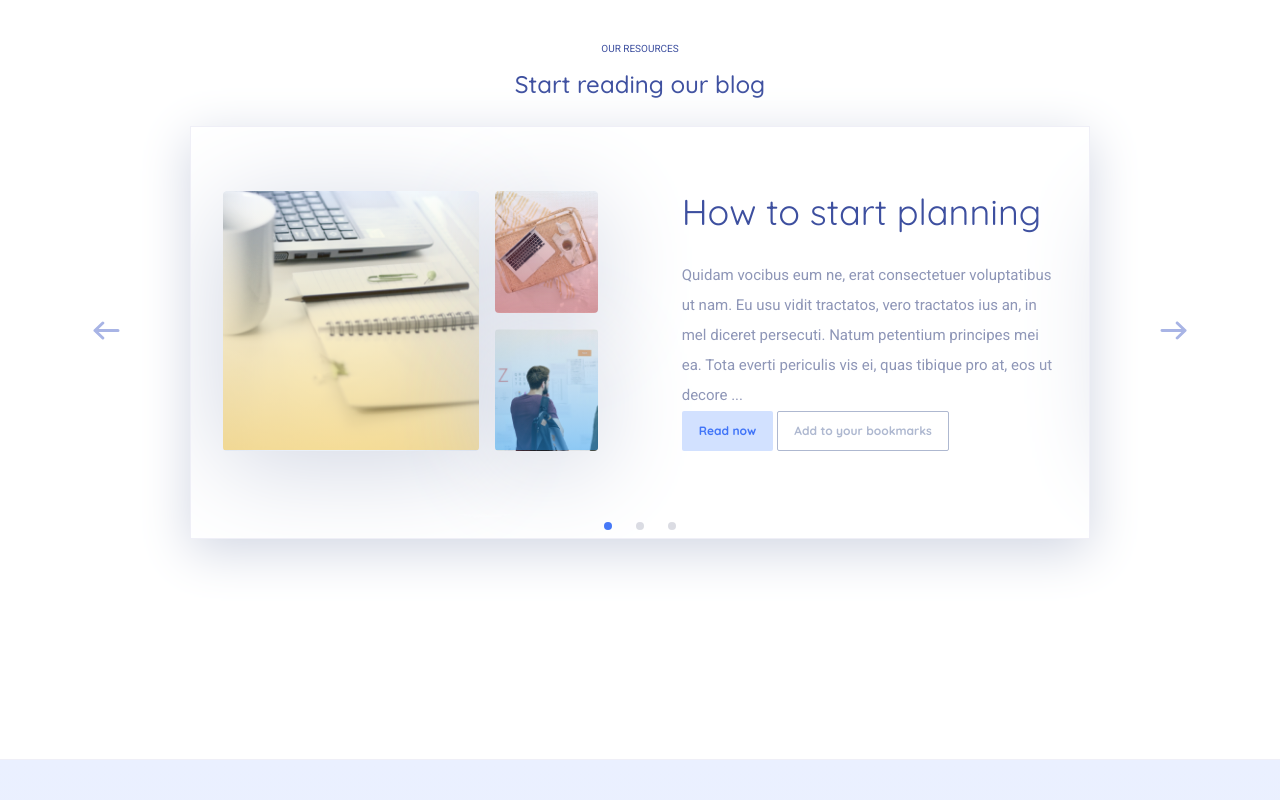
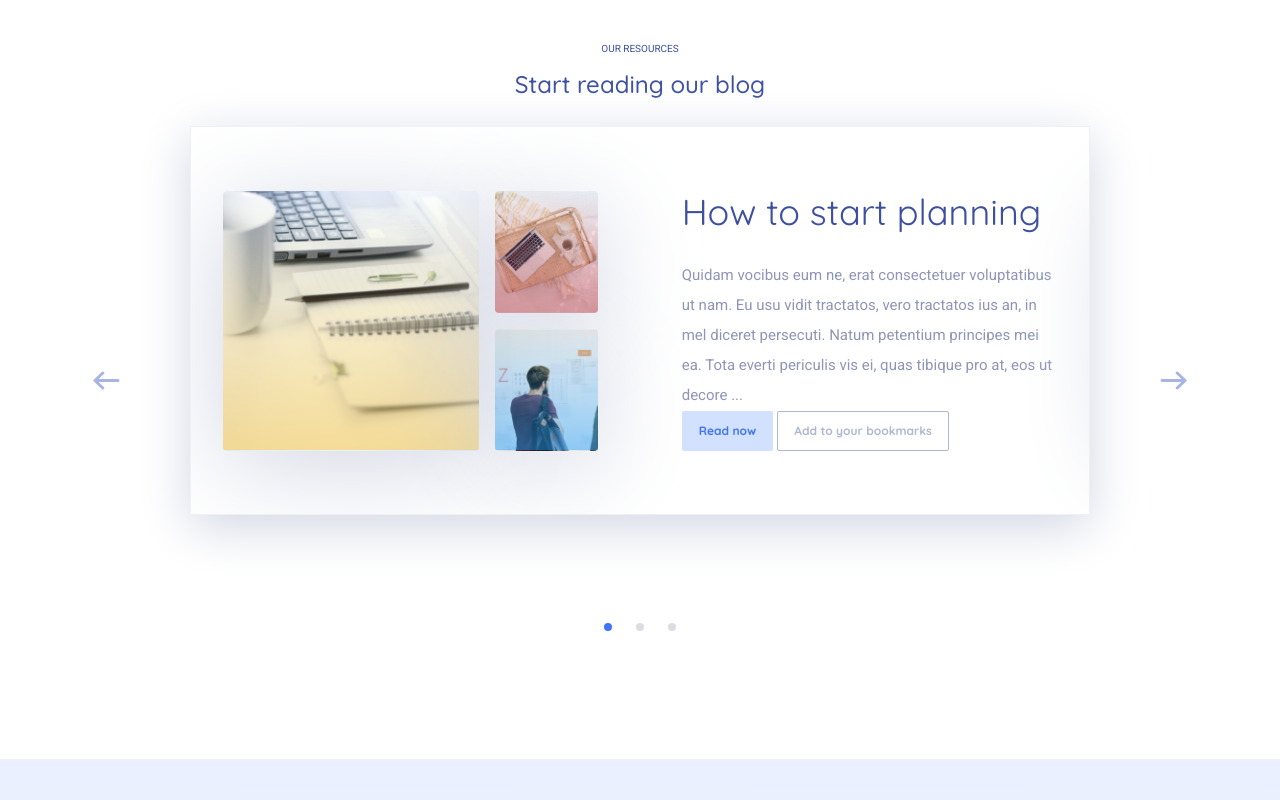
Before and after one commit to mcFrene/landingTest, a website: page index.html in a window 1280 px wide. Shown: the part 2640-3440 px from the top of the page. Drawn offline with nearby package versions, Linux system fonts and the light colour scheme.

Commit message:
fixed dots in swiper-blog

```diff
--- a/index.html
+++ b/index.html
@@ -317,10 +317,10 @@
                                 </div>
                             </li>
                         </ul>
-                        <div class="dots"></div>
                     </div>
                     <div class="btn-blog btn-blog--prev swiper-button-prev" aria-label="Previous slide" ></div>
                     <div class="btn-blog btn-blog--next swiper-button-next" aria-label="Next slide" ></div>
+                    <div class="dots"></div>
                 </div>
             </div>
         </section>
@@ -548,7 +548,7 @@
                 prevEl: ".btn-blog--prev",
             },
             pagination: {
-            el: ".dots",
+            el: ".slider-container .dots",
             clickable: true
             },
             autoHeight: true,
```
